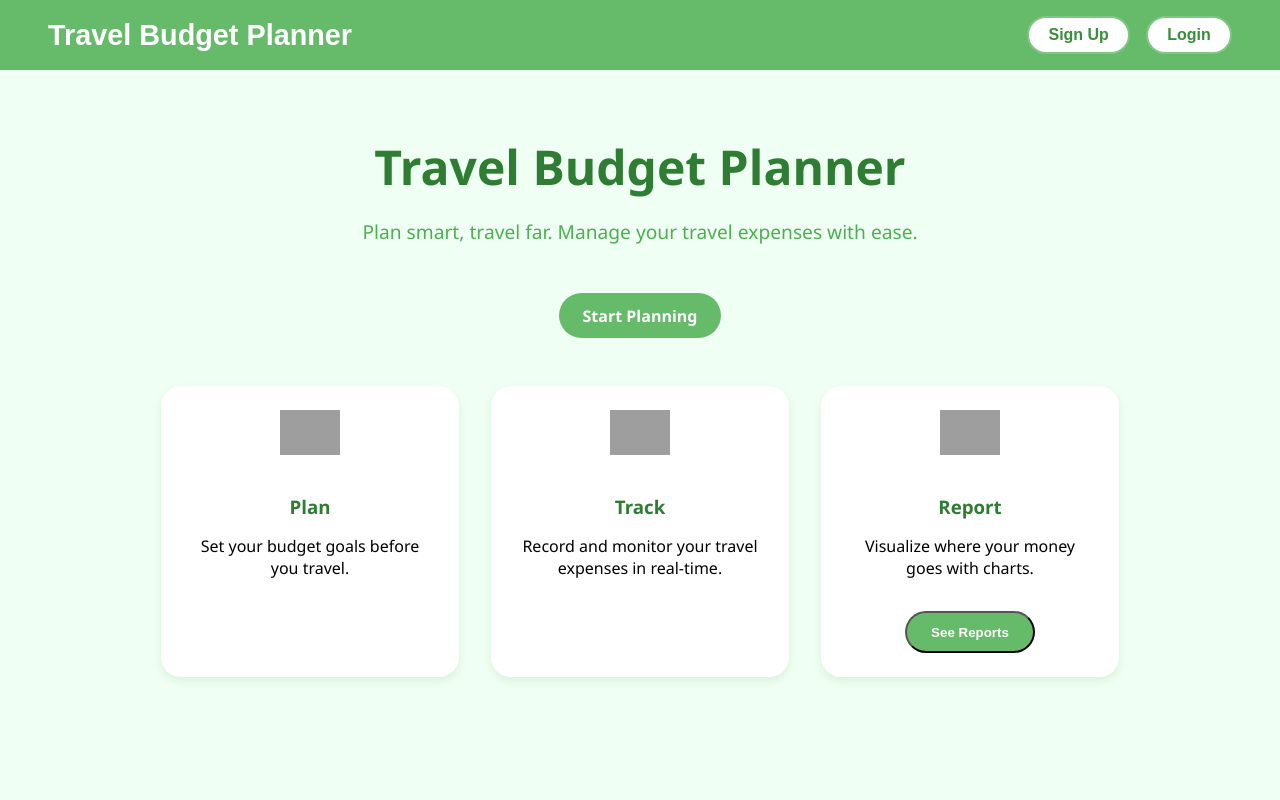
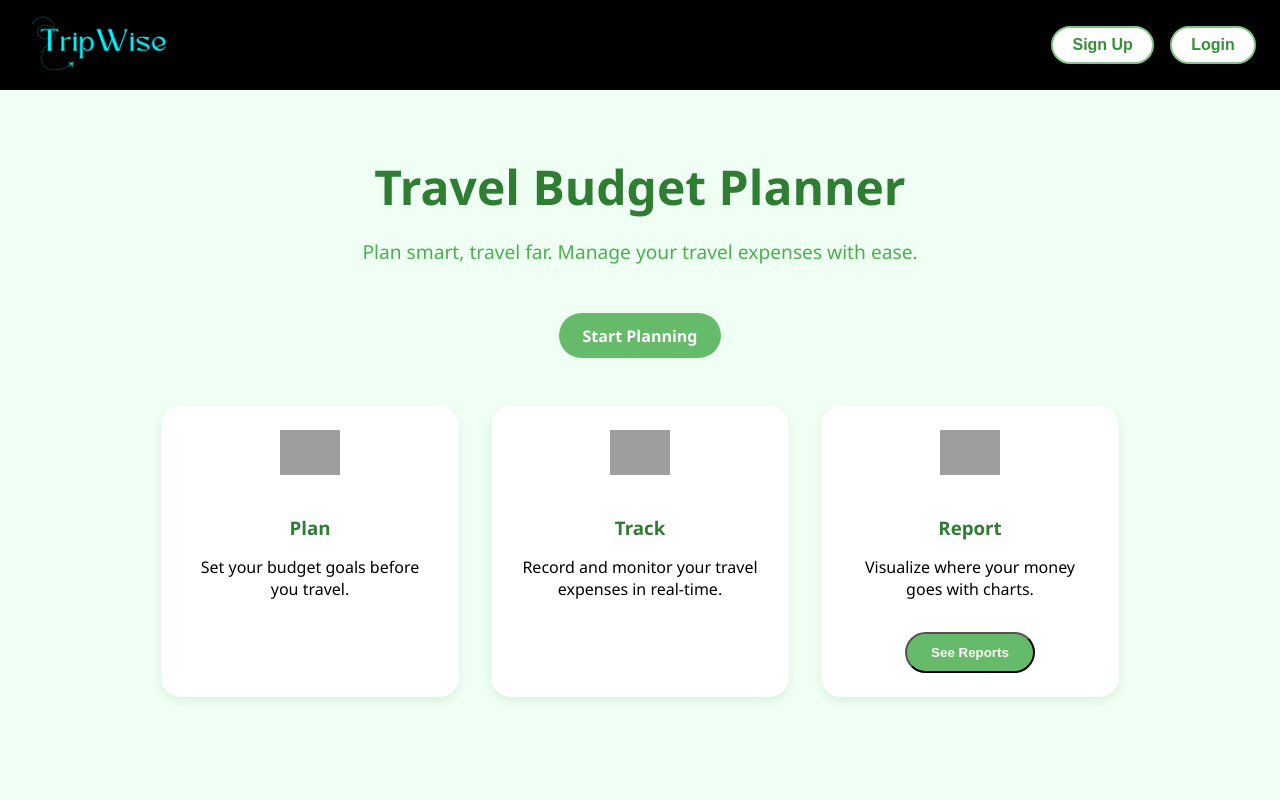
Before and after one commit to Gurkirat27GK/Travel-Budget-Planning-Tool, a React (Create React App) app in the folder travel-budget-tool/: page / in a window 1280 px wide. Shown: the top 800 px of the page. Built offline with nearby package versions, Linux system fonts and the light colour scheme; grey boxes are pictures that could not be loaded.

Commit message:
Logo Updated

```diff
--- a/travel-budget-tool/src/components/Header.js
+++ b/travel-budget-tool/src/components/Header.js
@@ -2,12 +2,14 @@
 import React from "react";
 import { Link } from "react-router-dom";
 import "../styles/header.css";  // Add this file for styling
+import Logo from "../assets/Logo.png"
 
 function Header() {
   return (
     <header className="header-container">
       <div className="logo-container">
-        <span className="logo-text">Travel Budget Planner</span>
+      <img src={Logo} alt="Travel Budgetting LOGO"/>
+
       </div>
 
       {/* Sign Up and Login Links */}
--- a/travel-budget-tool/src/styles/header.css
+++ b/travel-budget-tool/src/styles/header.css
@@ -3,15 +3,22 @@
     display: flex;
     justify-content: space-between;
     align-items: center;
-    padding: 1rem 3rem;
-    background-color: #66bb6a; /* Light green background */
+
+    padding: 0rem 1.5rem;
+    background-color: #000000; /* Light green background */
     box-shadow: 0 2px 5px rgba(0, 0, 0, 0.1);
   }
 
-  .logo-container {
+  .logo-container{
+    width: 30%;
+
     font-size: 1.8rem;
     color: white;
     font-weight: bold;
+  }
+
+  img{
+    width: 40%;
   }
 
   .auth-links {
```
Also changed, not shown: travel-budget-tool/src/assets/Logo.png (added), travel-budget-tool/src/assets/Logo1.jpg (added).
